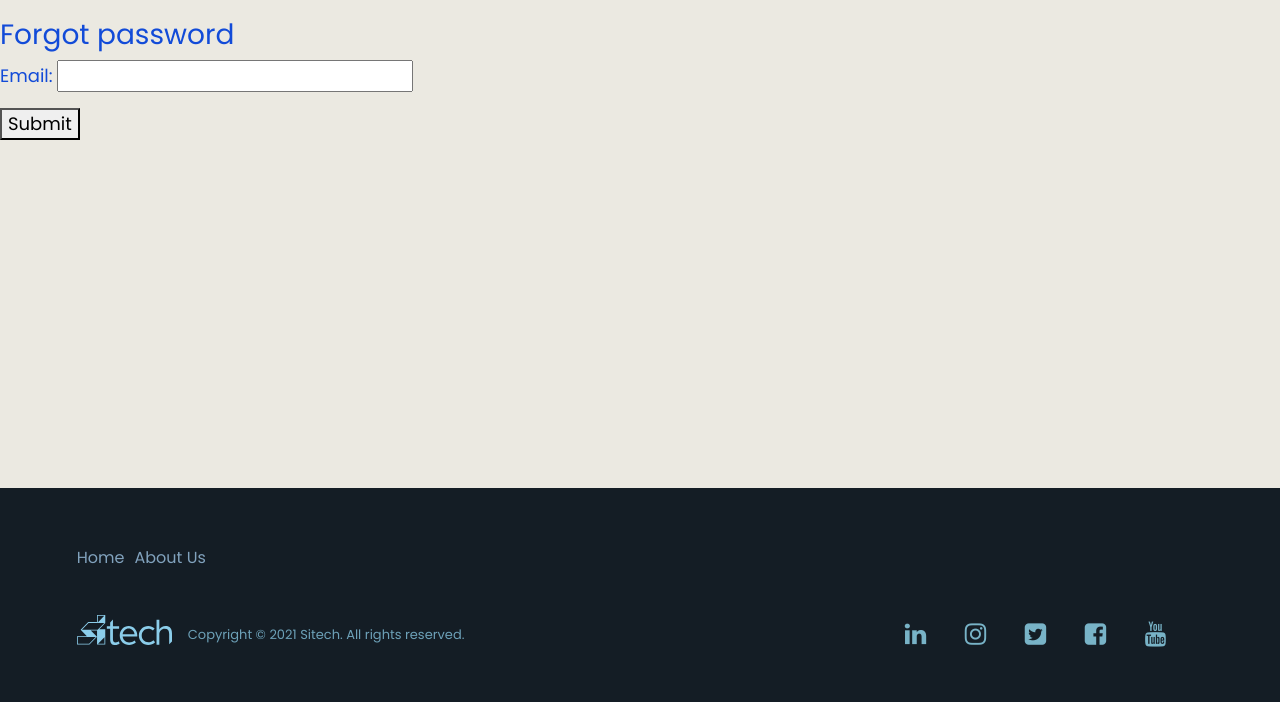
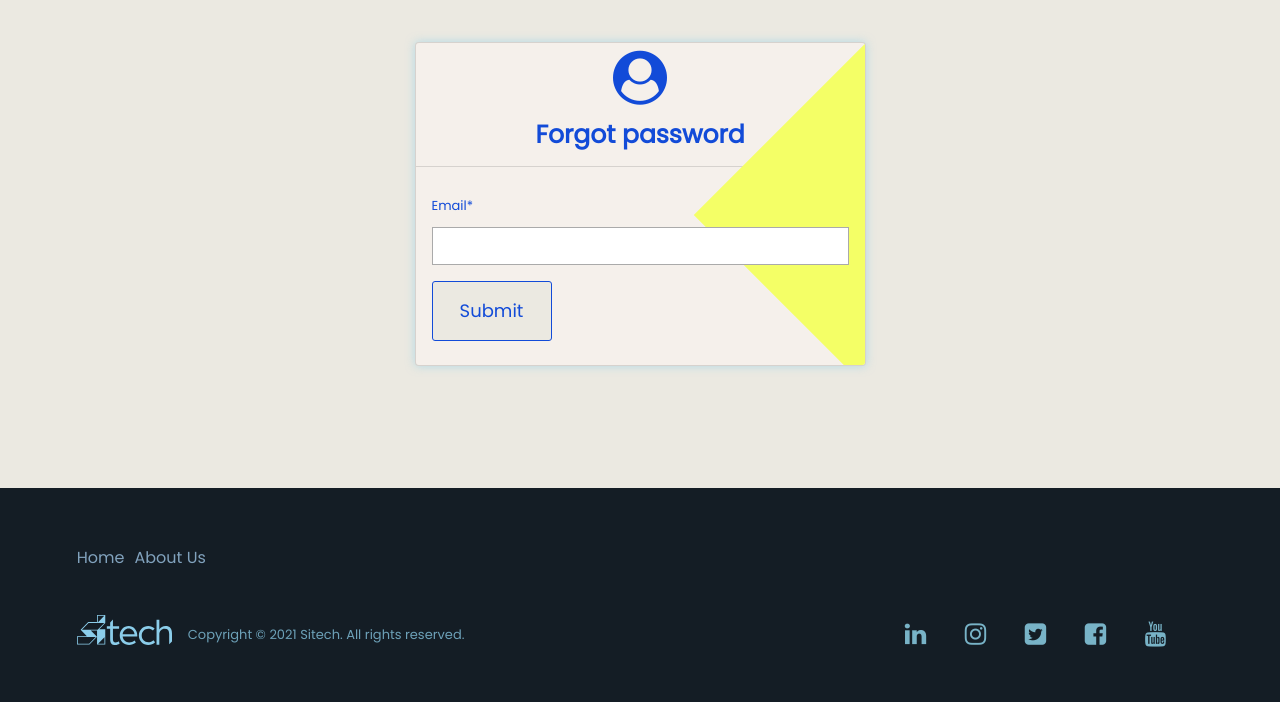
Before and after one commit to azez-alhoot/SiTech-Onboarding, a Django app: page /password_reset/ in a window 1280 px wide. Shown: the part 98-800 px from the top of the page. Run offline with Django 3.2, Linux system fonts and the light colour scheme; some libraries are stand-ins or nearby versions.

Commit message:
reset password forms style

```diff
--- a/onboarding/templates/registration/password_reset_form.html
+++ b/onboarding/templates/registration/password_reset_form.html
@@ -1,10 +1,31 @@
 {% extends 'base.html' %}
-
+{% load static %}
+{% block cssimport %}
+<link rel="stylesheet" href="{% static 'css/forms.css' %}" type="text/css">
+{% endblock %}
+{% block title %}Reset Password{% endblock %}
+{% load crispy_forms_tags %}
 {% block content %}
-  <h3>Forgot password</h3>
-  <form method="post">
-    {% csrf_token %}
-    {{ form.as_p }}
-    <button type="submit">Submit</button>
-  </form>
+  <div class="login-signup-form py-4">
+    <div class="container">
+      <div class="row justify-content-center">
+        <div class="col-lg-5">
+          <div class="card form-bg shadow-az">
+            <span class="shape-custom-3 "></span>
+            <div class="card-header text-center bg-transparent">
+              <i class="fa fa-user-circle"></i>
+              <h2 class="h1-text-form-color">Forgot password</h2>
+            </div>
+            <div class="card-body py-4 h1-text-form-color">
+              <form method="post">
+                {% csrf_token %}
+                {{ form | crispy }}
+                <button type="submit" class="btn-custom">Submit</button>
+              </form>
+            </div>
+          </div>
+        </div>
+      </div>
+    </div>
+  </div>
 {% endblock %}
--- a/static/css/forms.css
+++ b/static/css/forms.css
@@ -52,7 +52,7 @@
 
   .login-signup-form .card .card-body .btn-custom {
     width: 120px;
-    height: 50px;
+    height: 60px;
     border: 1px solid #124BD8;
     border-radius: 3px;
     color: #124BD8;
```
Also changed, not shown: onboarding/templates/registration/password_reset_confirm.html (+28 -6 lines).
